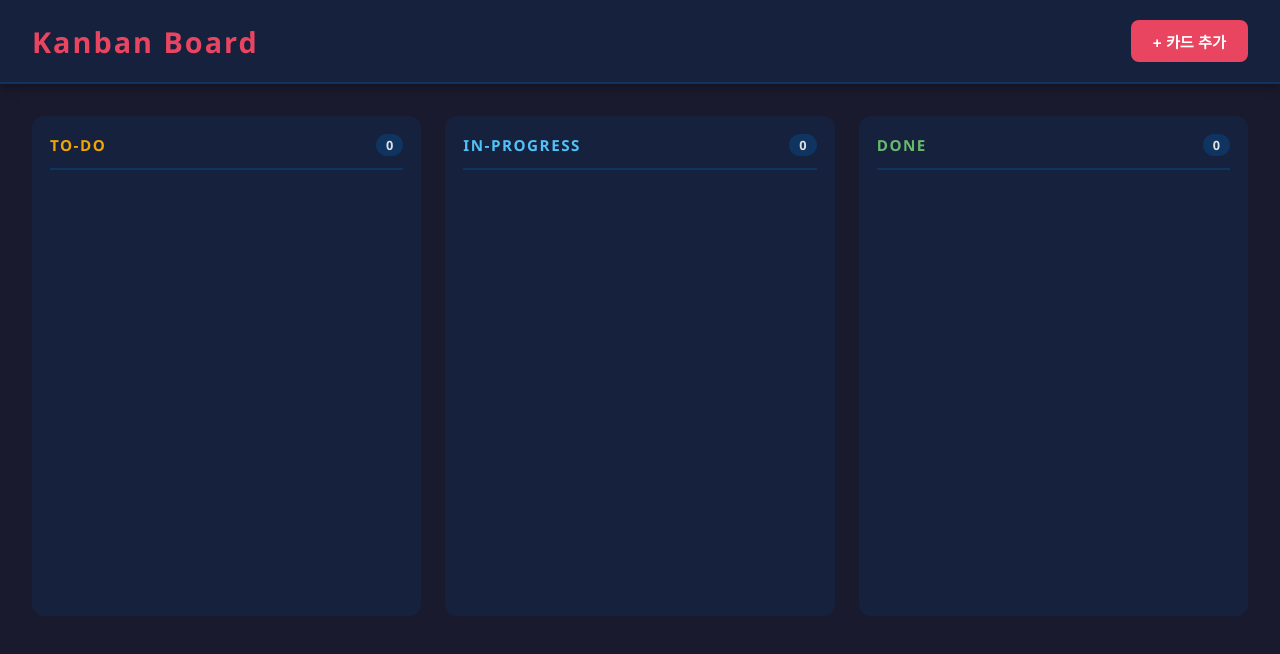
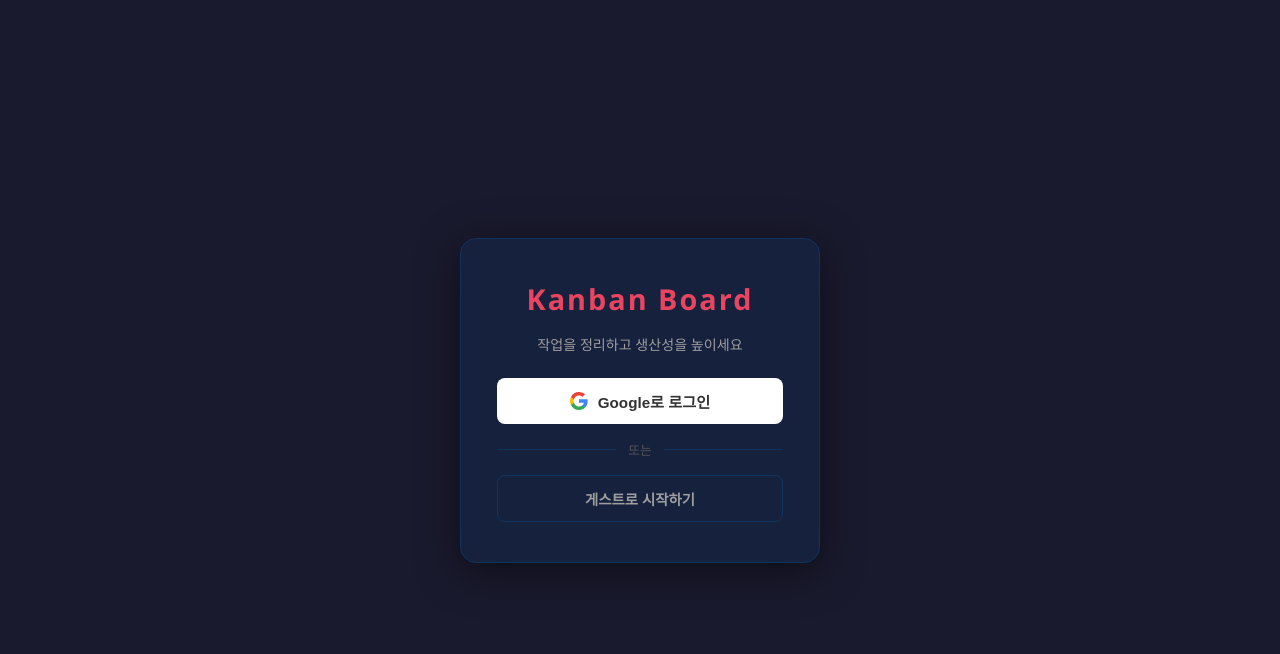
Before and after one commit to fixup719/kanban-claude, a plain HTML site: page index.html in a window 1280 px wide. Drawn offline with nearby package versions, Linux system fonts and the light colour scheme; no server answers.

Commit message:
sync: 2026-06-18 13:51

```diff
--- a/app.js
+++ b/app.js
@@ -8,20 +8,57 @@ let placeholder = null;
 
 /* ── 초기화 ── */
 async function init() {
-  await ensureSession();
+  const { data: { session } } = await db.auth.getSession();
+  if (session) {
+    await startBoard();
+  } else {
+    showLoginOverlay();
+  }
+}
+
+function showLoginOverlay() {
+  document.getElementById('login-overlay').classList.add('active');
+
+  document.getElementById('google-login-btn').addEventListener('click', async () => {
+    await db.auth.signInWithOAuth({
+      provider: 'google',
+      options: { redirectTo: window.location.href }
+    });
+  });
+
+  document.getElementById('guest-login-btn').addEventListener('click', async () => {
+    const { error } = await db.auth.signInAnonymously();
+    if (error) { console.error('익명 로그인 실패:', error.message); return; }
+    document.getElementById('login-overlay').classList.remove('active');
+    await startBoard();
+  });
+}
+
+async function startBoard() {
   boardId = await ensureBoard();
   await loadCards();
   render();
   bindModal();
   subscribeRealtime();
+  renderUserInfo();
 }
 
-async function ensureSession() {
-  const { data: { session } } = await db.auth.getSession();
-  if (!session) {
-    const { error } = await db.auth.signInAnonymously();
-    if (error) console.error('익명 로그인 실패:', error.message);
-  }
+function renderUserInfo() {
+  const userInfoEl = document.getElementById('user-info');
+  db.auth.getUser().then(({ data: { user } }) => {
+    if (!user) return;
+    const isGuest = user.is_anonymous;
+    const name = user.user_metadata?.full_name || user.email || '게스트';
+    userInfoEl.innerHTML = `
+      <span class="user-name">${escapeHtml(isGuest ? '게스트' : name)}</span>
+      <button id="logout-btn" type="button">로그아웃</button>
+    `;
+    document.getElementById('logout-btn').addEventListener('click', async () => {
+      await db.auth.signOut();
+      localStorage.removeItem('kanban_board_id');
+      window.location.reload();
+    });
+  });
 }
 
 async function ensureBoard() {
--- a/index.html
+++ b/index.html
@@ -7,9 +7,31 @@
   <link rel="stylesheet" href="style.css">
 </head>
 <body>
+  <!-- 로그인 오버레이 -->
+  <div class="login-overlay" id="login-overlay">
+    <div class="login-box">
+      <h1>Kanban Board</h1>
+      <p class="login-subtitle">작업을 정리하고 생산성을 높이세요</p>
+      <button id="google-login-btn" type="button">
+        <svg width="18" height="18" viewBox="0 0 18 18" fill="none" xmlns="http://www.w3.org/2000/svg" aria-hidden="true">
+          <path d="M17.64 9.2c0-.637-.057-1.251-.164-1.84H9v3.481h4.844c-.209 1.125-.843 2.078-1.796 2.717v2.258h2.908c1.702-1.567 2.684-3.875 2.684-6.615z" fill="#4285F4"/>
+          <path d="M9 18c2.43 0 4.467-.806 5.956-2.18l-2.908-2.259c-.806.54-1.837.86-3.048.86-2.344 0-4.328-1.584-5.036-3.711H.957v2.332A8.997 8.997 0 0 0 9 18z" fill="#34A853"/>
+          <path d="M3.964 10.71A5.41 5.41 0 0 1 3.682 9c0-.593.102-1.17.282-1.71V4.958H.957A8.996 8.996 0 0 0 0 9c0 1.452.348 2.827.957 4.042l3.007-2.332z" fill="#FBBC05"/>
+          <path d="M9 3.58c1.321 0 2.508.454 3.44 1.345l2.582-2.58C13.463.891 11.426 0 9 0A8.997 8.997 0 0 0 .957 4.958L3.964 7.29C4.672 5.163 6.656 3.58 9 3.58z" fill="#EA4335"/>
+        </svg>
+        Google로 로그인
+      </button>
+      <div class="login-divider"><span>또는</span></div>
+      <button id="guest-login-btn" type="button">게스트로 시작하기</button>
+    </div>
+  </div>
+
   <header>
     <h1>Kanban Board</h1>
-    <button id="add-card-btn">+ 카드 추가</button>
+    <div class="header-right">
+      <div id="user-info"></div>
+      <button id="add-card-btn">+ 카드 추가</button>
+    </div>
   </header>
 
   <main class="board">
--- a/style.css
+++ b/style.css
@@ -296,6 +296,144 @@ header h1 {
   background: #c73652;
 }
 
+/* Login Overlay */
+.login-overlay {
+  display: none;
+  position: fixed;
+  inset: 0;
+  background: #1a1a2e;
+  z-index: 200;
+  align-items: center;
+  justify-content: center;
+}
+
+.login-overlay.active {
+  display: flex;
+}
+
+.login-box {
+  background: #16213e;
+  border: 1px solid #0f3460;
+  border-radius: 16px;
+  padding: 40px 36px;
+  width: 100%;
+  max-width: 360px;
+  display: flex;
+  flex-direction: column;
+  align-items: center;
+  gap: 16px;
+  box-shadow: 0 8px 40px rgba(0, 0, 0, 0.5);
+}
+
+.login-box h1 {
+  font-size: 1.8rem;
+  font-weight: 700;
+  color: #e94560;
+  letter-spacing: 2px;
+}
+
+.login-subtitle {
+  font-size: 0.88rem;
+  color: #9e9e9e;
+  text-align: center;
+  margin-bottom: 8px;
+}
+
+#google-login-btn {
+  display: flex;
+  align-items: center;
+  gap: 10px;
+  width: 100%;
+  padding: 12px 20px;
+  background: #fff;
+  color: #333;
+  border: none;
+  border-radius: 8px;
+  font-size: 0.95rem;
+  font-weight: 600;
+  cursor: pointer;
+  justify-content: center;
+  transition: background 0.2s, transform 0.1s;
+}
+
+#google-login-btn:hover {
+  background: #f0f0f0;
+  transform: translateY(-1px);
+}
+
+.login-divider {
+  width: 100%;
+  display: flex;
+  align-items: center;
+  gap: 12px;
+  color: #555;
+  font-size: 0.8rem;
+}
+
+.login-divider::before,
+.login-divider::after {
+  content: '';
+  flex: 1;
+  height: 1px;
+  background: #0f3460;
+}
+
+#guest-login-btn {
+  width: 100%;
+  padding: 12px 20px;
+  background: transparent;
+  color: #9e9e9e;
+  border: 1px solid #0f3460;
+  border-radius: 8px;
+  font-size: 0.9rem;
+  font-weight: 600;
+  cursor: pointer;
+  transition: border-color 0.2s, color 0.2s;
+}
+
+#guest-login-btn:hover {
+  border-color: #e94560;
+  color: #e0e0e0;
+}
+
+/* Header right area */
+.header-right {
+  display: flex;
+  align-items: center;
+  gap: 16px;
+}
+
+#user-info {
+  display: flex;
+  align-items: center;
+  gap: 10px;
+  font-size: 0.85rem;
+  color: #9e9e9e;
+}
+
+#user-info .user-name {
+  max-width: 160px;
+  overflow: hidden;
+  text-overflow: ellipsis;
+  white-space: nowrap;
+}
+
+#logout-btn {
+  padding: 6px 14px;
+  background: transparent;
+  color: #9e9e9e;
+  border: 1px solid #0f3460;
+  border-radius: 6px;
+  font-size: 0.8rem;
+  cursor: pointer;
+  transition: border-color 0.2s, color 0.2s;
+}
+
+#logout-btn:hover {
+  border-color: #e94560;
+  color: #e94560;
+}
+
 /* Responsive */
 @media (max-width: 768px) {
   .board {
```
